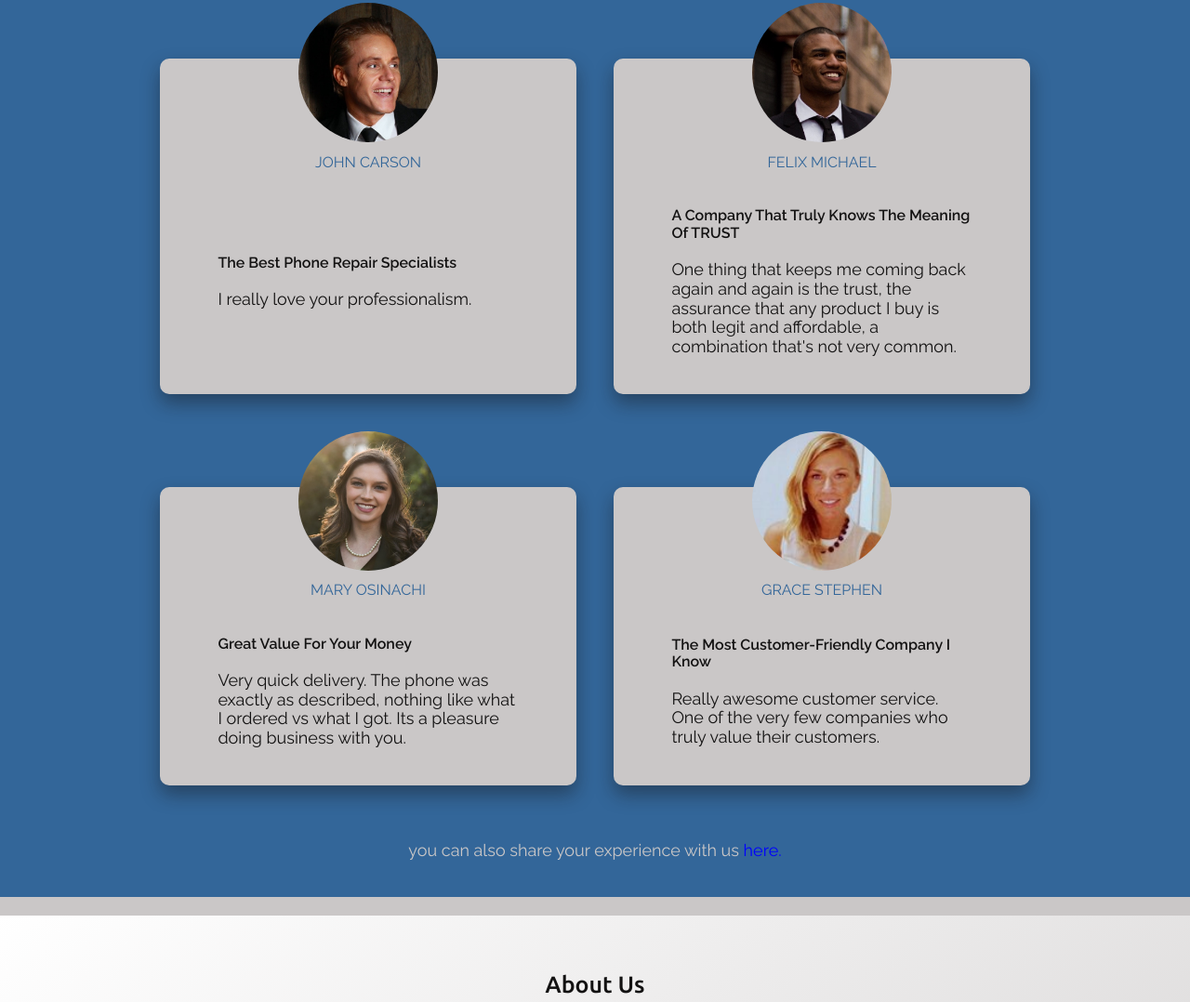
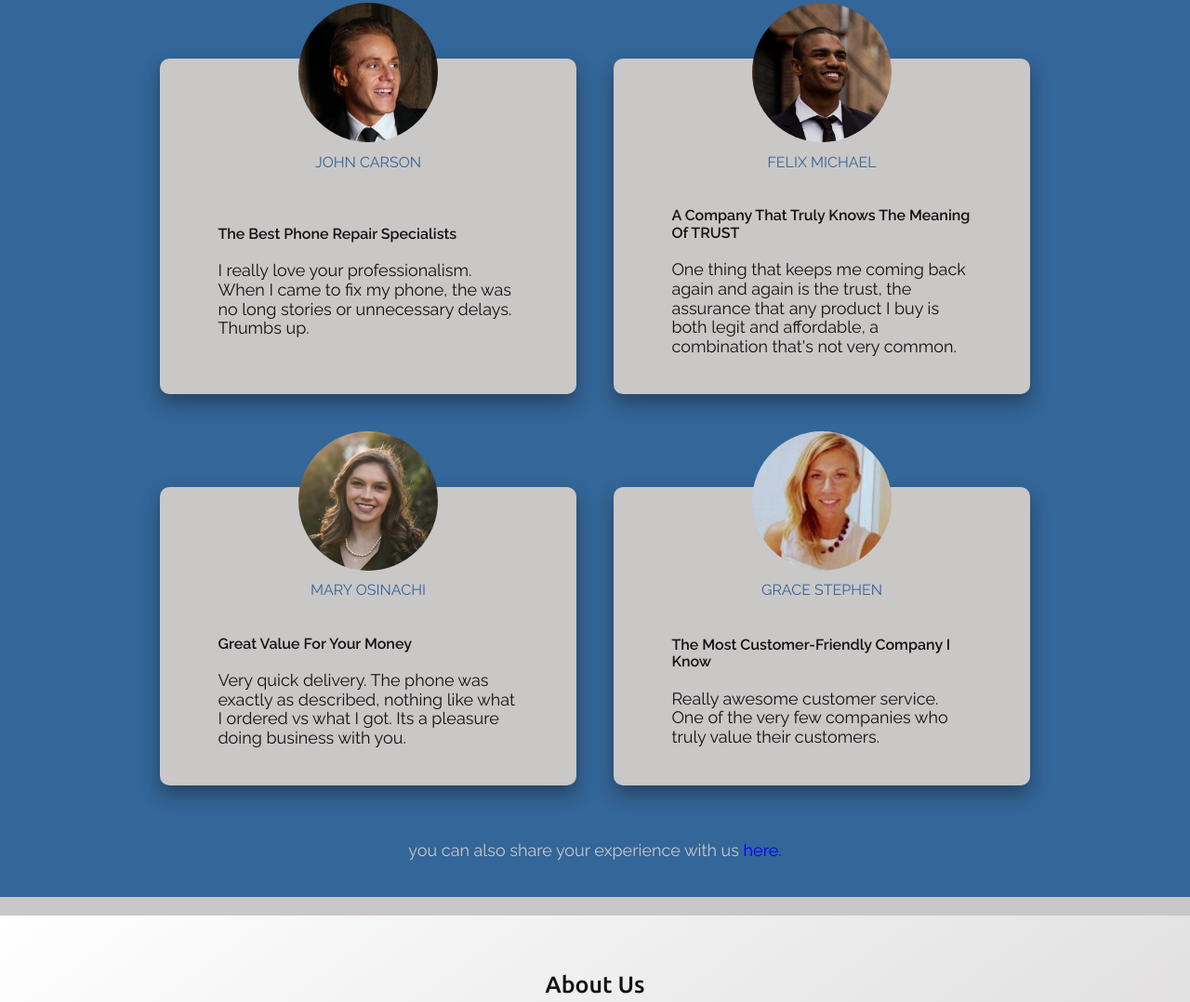
Before and after one commit to SageKyle/backtick-technologies, a website: page index.html in a window 1280 px wide. Shown: the part 3766-4844 px from the top of the page at 93% size. Drawn offline with Linux system fonts and the light colour scheme.

Commit message:
updated the stories section

```diff
--- a/index.html
+++ b/index.html
@@ -188,7 +188,7 @@
                     </div>
                     <div class="story-text">
                         <h4 class="sub-heading">the best phone repair specialists</h4>
-                        <p class="paragraph story-detail">I really love your professionalism. </p>
+                        <p class="paragraph story-detail">I really love your professionalism. When I came to fix my phone, the was no long stories or unnecessary delays. Thumbs up.</p>
                     </div>
                 </div>
                 <div class="story">
```
